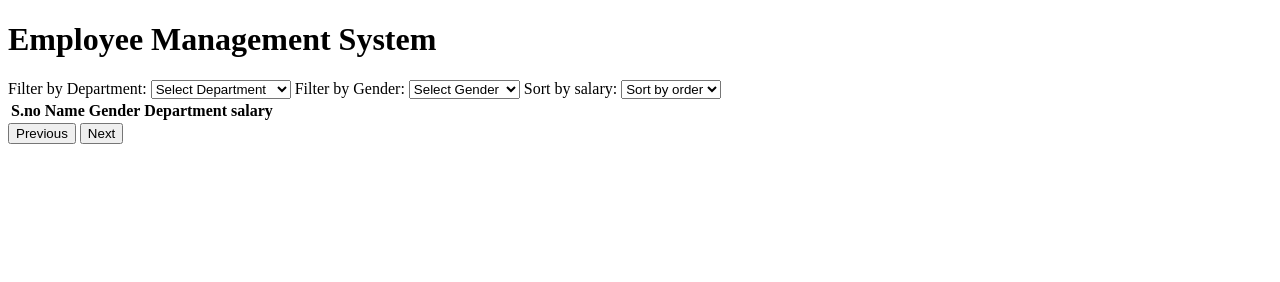
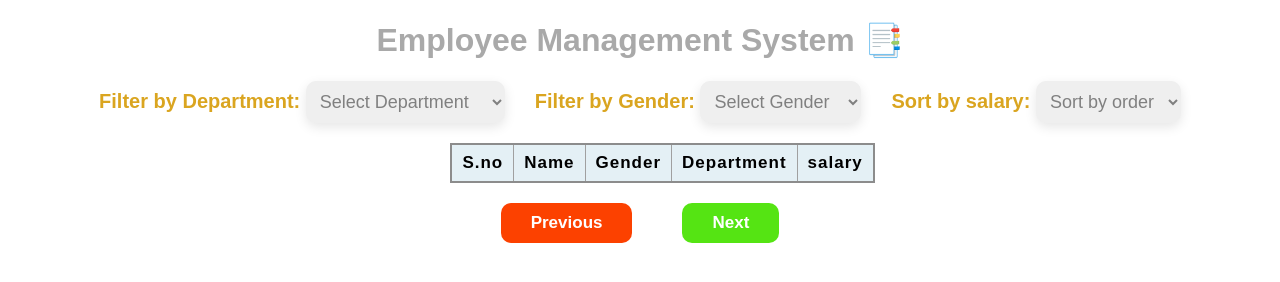
Before and after one commit to Dhanushs3103/60DaysMidEval-employeeMgt, a plain HTML site: page index.html in a window 1280 px wide. Drawn offline with Linux system fonts and the light colour scheme; no server answers.

Commit message:
completed the code of mid-Evaluation

```diff
--- a/index.html
+++ b/index.html
@@ -8,7 +8,7 @@
 </head>
 <body>
     <!-- Heading -->
-    <h1>Employee Management System</h1>
+    <h1>Employee Management System 📑</h1>
     <!-- root container -->
     <div id="root">
           <!-- filtering and sorting section -->
--- a/main.js
+++ b/main.js
@@ -18,13 +18,50 @@ empGender.addEventListener("change",filterByGender);
 empSalary.addEventListener("change",findSortValue);
 
 // adding eventListeners to previous and next buttons:
-previousBtn.addEventListener("click",)
+previousBtn.addEventListener("click",function(){
+    // console.log("prev");
+    page--;
+    handlePrevious(page)
 
-nextBtn.addEventListener("click",)
+})
+
+nextBtn.addEventListener("click",function() {
+    page++;
+    handleNext(page);
+})
 
 // function to Previous button:
+async function handlePrevious(pageNo) {
+    if(pageNo === 1) {
+        previousBtn.disabled = true;
+    }else if(pageNo < 10 ){
+        nextBtn.disabled = false;
+    }
+        try {
+            let res = await getData(`${API_URL_FOR_PAGINATION}?page=${pageNo}&limit=10`);
+            // console.log(res.data);
+            displayData(res.data);
+           } catch (error) {
+            console.log(error);
+           }
+}
 
 // function to Next button:
+async function handleNext(pageNo) {
+    // console.log(pageNo);
+    if(pageNo === 10) {
+        nextBtn.disabled = true;
+    }else if(pageNo > 1){
+        previousBtn.disabled = false;
+    }
+        try {
+            let res = await getData(`${API_URL_FOR_PAGINATION}?page=${pageNo}&limit=10`);
+            // console.log(res.data);
+            displayData(res.data)
+           } catch (error) {
+            console.log(error);
+           }
+}
 
 // Invocking the init function:
 init();
--- a/styles.css
+++ b/styles.css
@@ -0,0 +1,102 @@
+body {
+    font-family: Poppins,sans-serif;
+}
+
+h1{
+    text-align: center;
+    color:darkgray;
+}
+
+#topPart {
+    display: flex;
+    justify-content: center;
+    gap: 30px;
+}
+
+label{
+    font-size: 20px;
+    font-weight: bold;
+    color: goldenrod;
+}
+
+select{
+    padding: 10px;
+    font-size: 18px;
+    border-radius: 10px;
+    border: 0;
+    outline: 0;
+    box-shadow: rgba(0, 0, 0, 0.1) 0px 4px 12px;
+    color:grey;
+}
+
+#tabelRoot {
+    width: 30%;
+    margin: auto;
+    margin-top: 20px;
+}
+table {
+    border-collapse: collapse;
+    border: 2px solid rgb(140 140 140);
+    font-family: sans-serif;
+    font-size: 0.8rem;
+    letter-spacing: 1px;
+  }
+
+  thead {
+  background-color: rgb(228 240 245);
+}
+
+th,
+td {
+  border: 1px solid rgb(160 160 160);
+  padding: 8px 10px;
+  font-size: 17px;
+}
+
+td:last-of-type {
+  text-align: center;
+  font-size: 17px;
+}
+
+tbody > tr:nth-of-type(even) {
+  background-color: rgb(237 238 242);
+}
+
+
+#pagination {
+    display: flex;
+    justify-content: center;
+    margin-top: 20px;
+    gap: 50px;
+}
+
+#Previous {
+    padding: 10px 30px;
+    border-radius: 10px;
+    border: 0;
+    background-color: #FC4100;
+    color: #FFFFFF;
+    font-size: 17px;
+    font-weight: bold;
+}
+
+#Previous:hover {
+    cursor: pointer;
+    background-color: #dd6911;
+}
+
+#Next {
+    padding: 10px 30px;
+    border-radius: 10px;
+    border: 0;
+    background-color: #55e413;
+    color: #FFFFFF;
+    font-size: 17px;
+    font-weight: bold;
+
+}
+
+#Next:hover {
+    cursor: pointer;
+    background-color: #287d04;
+}
```
